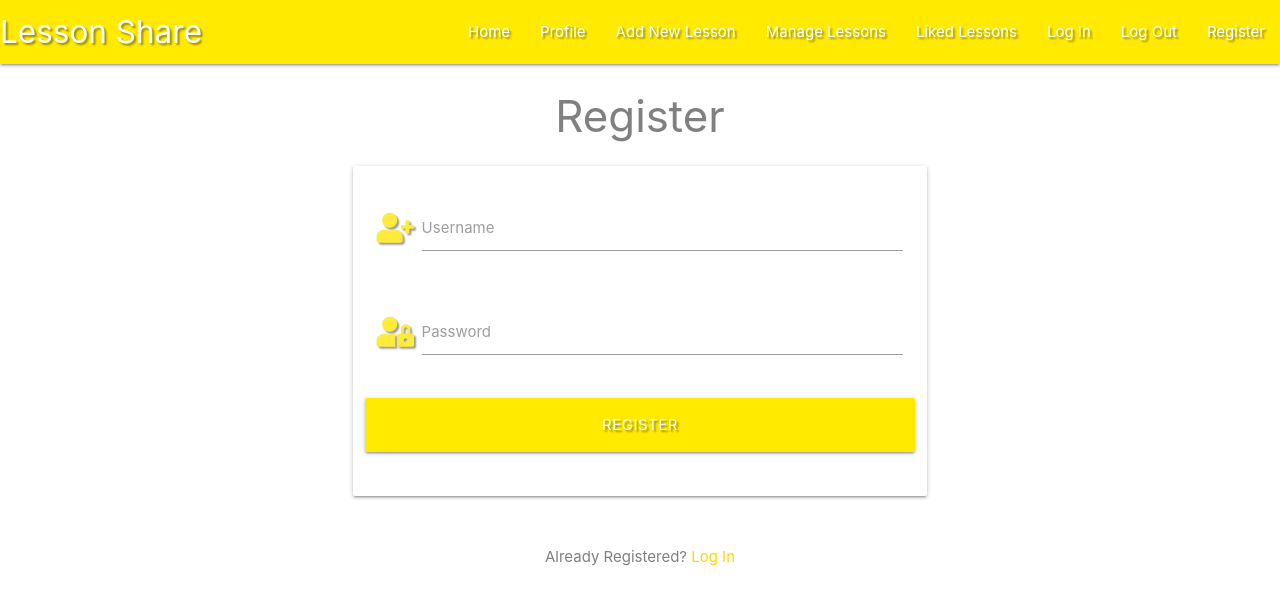
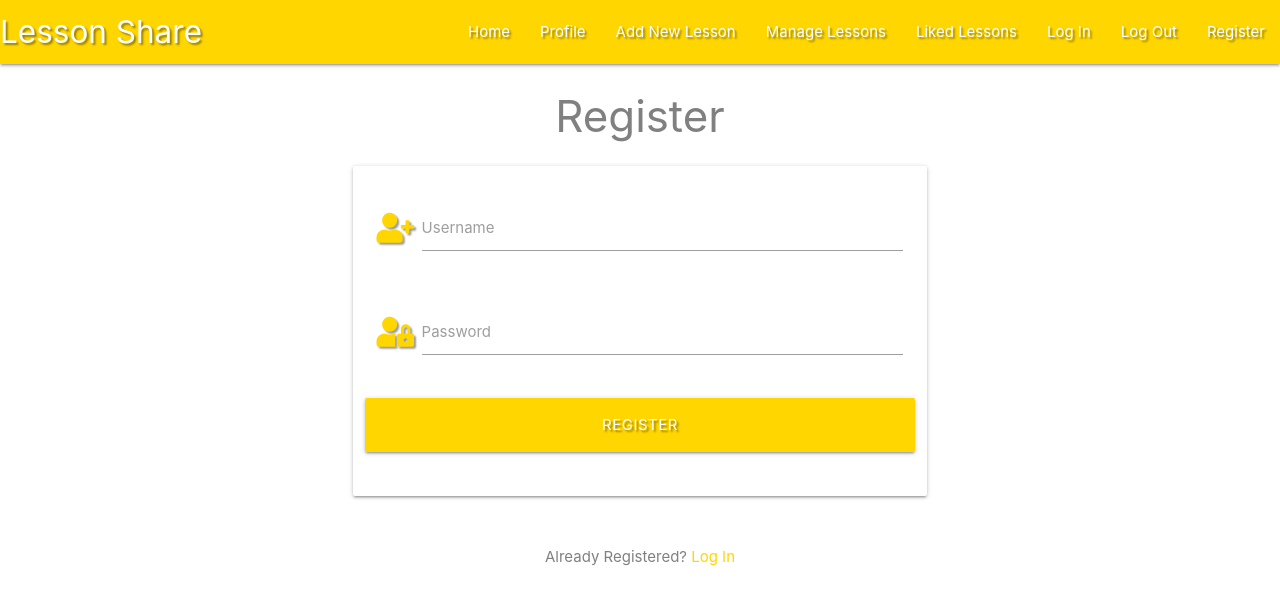
Before and after one commit to sophie-apples/lessonplanshare, a Flask app: page /register in a window 1280 px wide. Shown: the top 605 px of the page. Run offline with Flask 2, Linux system fonts and the light colour scheme; some libraries are stand-ins or nearby versions.

Commit message:
changed shadow of yellow to accent-4

```diff
--- a/templates/base.html
+++ b/templates/base.html
@@ -15,7 +15,7 @@
 <body>
     <header>
     <!-- top nav bar -->
-        <nav class="nav-extended text-shadow yellow accent-3">
+        <nav class="nav-extended text-shadow yellow accent-4">
             <div class="nav-wrapper">
                 <a href="{{ url_for('get_lessons') }}" class="brand-logo">Lesson Share</a>
                 <a href="#" data-target="mobile-demo" class="sidenav-trigger"><i class="fas fa-bars"></i></a>
@@ -52,7 +52,7 @@
             {% if messages %}
                 {% for message in messages %}
                     <div class="row flashes">
-                        <h4 class="yellow accent-3 center-align white-text text-shadow">{{ message }}</h4>
+                        <h4 class="yellow accent-4 center-align white-text text-shadow">{{ message }}</h4>
                     </div>
                 {% endfor %}
             {% endif %}
--- a/templates/login.html
+++ b/templates/login.html
@@ -10,7 +10,7 @@
                 <!-- username field -->
                 <div class="row">
                     <div class="input-field col s12">
-                        <i class="fas fa-user-cog yellow-text accent-3 text-shadow prefix"></i>
+                        <i class="fas fa-user-cog yellow-text text-accent-4 text-shadow prefix"></i>
                         <input id="username" name="username" type="text" minlength="5"
                             maxlength="15" pattern="^[a-zA-Z0-9]{5,15}$" class="validate" required>
                         <label for="username">Username</label>
@@ -19,7 +19,7 @@
                 <!-- password field -->
                 <div class="row">
                     <div class="input-field col s12">
-                        <i class="fas fa-user-lock yellow-text text-accent-3 text-shadow prefix"></i>
+                        <i class="fas fa-user-lock yellow-text text-accent-4 text-shadow prefix"></i>
                         <input id="password" name="password" type="password" minlength="5"
                             maxlength="15" pattern="^[a-zA-Z0-9]{5,15}$" class="validate" required>
                         <label for="password">Password</label>
@@ -27,7 +27,7 @@
                 </div>
                 <!-- login button -->
                 <div class="row">
-                    <button class="col s12 btn-large yellow accent-3 text-shadow" type="submit">
+                    <button class="col s12 btn-large yellow accent-4 text-shadow" type="submit">
                         Log In
                     </button>
                 </div>
--- a/templates/register.html
+++ b/templates/register.html
@@ -10,7 +10,7 @@
                 <!-- username field -->
                 <div class="row">
                     <div class="input-field col s12">
-                        <i class="fas fa-user-plus yellow-text accent-3 text-shadow prefix"></i>
+                        <i class="fas fa-user-plus yellow-text text-accent-4 text-shadow prefix"></i>
                         <input id="username" name="username" type="text" minlength="5"
                             maxlength="15" pattern="^[a-zA-Z0-9]{5,15}$" class="validate" required>
                         <label for="username">Username</label>
@@ -19,7 +19,7 @@
                 <!-- password field -->
                 <div class="row">
                     <div class="input-field col s12">
-                        <i class="fas fa-user-lock yellow-text accent-3 text-shadow prefix"></i>
+                        <i class="fas fa-user-lock yellow-text text-accent-4 text-shadow prefix"></i>
                         <input id="password" name="password" type="password" minlength="5"
                             maxlength="15" pattern="^[a-zA-Z0-9]{5,15}$" class="validate" required>
                         <label for="password">Password</label>
@@ -27,7 +27,7 @@
                 </div>
                 <!-- register button -->
                 <div class="row">
-                    <button class="col s12 btn-large yellow accent-3 text-shadow" type="submit">
+                    <button class="col s12 btn-large yellow accent-4 text-shadow" type="submit">
                         Register
                     </button>
                 </div>
```
